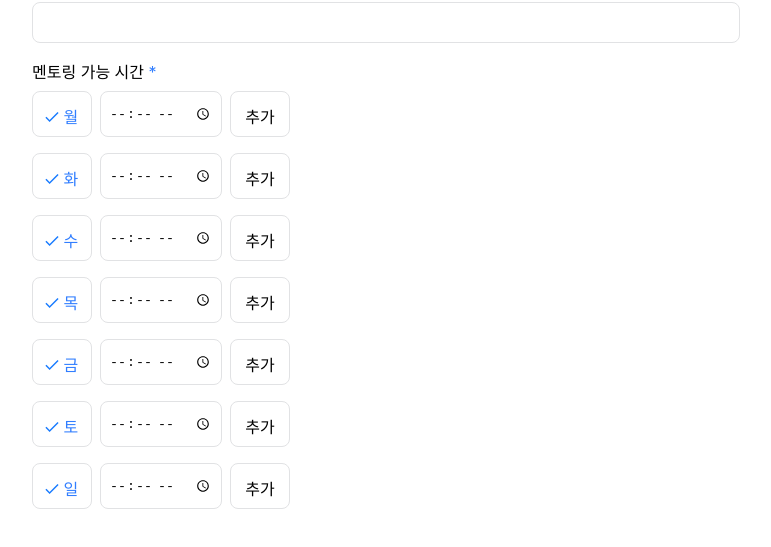
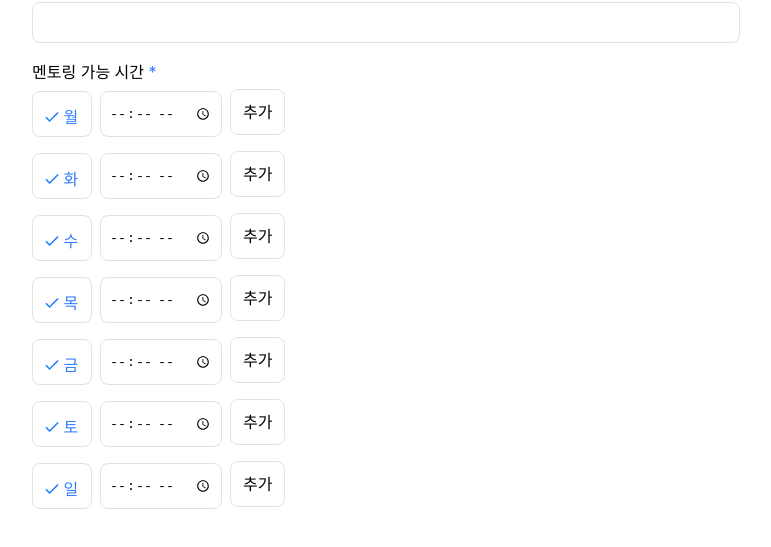
Before and after one commit to JKyEun/starting-resume-feedback, a React (Create React App) app: page /register in a window 1280 px wide. Shown: the part 2804-3351 px from the top of the page, without its empty margins (104-875 px from the left). Built offline with nearby package versions, Linux system fonts and the light colour scheme; no server answers.

Commit message:
feat: 멘토링 가능시간 input

```diff
--- /dev/null
+++ b/src/components/MentorRegisterPage/AvailableTime.tsx
@@ -0,0 +1,80 @@
+import React, { useState } from 'react';
+import { setSchedule, useAppDispatch, useAppSelector } from '../../store';
+
+export default function AvailableTime({
+  sendInfo,
+  schedule,
+  dayIdx,
+  timeIdx,
+}: {
+  sendInfo: () => void;
+  schedule: { time: string; id: number };
+  dayIdx: number;
+  timeIdx: number;
+}) {
+  const dispatch = useAppDispatch();
+  const scheduleInStore = useAppSelector((state) => state.schedule);
+  const [inputValue, setInputValue] = useState<string>(schedule.time);
+
+  const updateTimeValues = () => {
+    const updatedSchedule = scheduleInStore.map((day, index) => {
+      if (index === dayIdx) {
+        return day.map((time, timeIndex) => {
+          if (timeIndex === timeIdx) {
+            return { id: +new Date(), time: inputValue || '' };
+          }
+          return time;
+        });
+      }
+      return day;
+    });
+
+    dispatch(setSchedule(updatedSchedule));
+    sendInfo();
+  };
+
+  const addTimeValues = () => {
+    const addSchedule = scheduleInStore.map((day, index) => {
+      if (index === dayIdx) {
+        const newTime = { id: +new Date(), time: '' };
+        const updatedDay = [...day, newTime];
+        return updatedDay;
+      }
+      return day;
+    });
+
+    dispatch(setSchedule(addSchedule));
+  };
+
+  const deleteTimeValues = () => {
+    const updatedSchedule = scheduleInStore.map((day, index) => {
+      if (index === dayIdx) {
+        const updatedDay = day.filter((time, timeIndex) => timeIndex !== timeIdx);
+        return updatedDay;
+      }
+      return day;
+    });
+
+    dispatch(setSchedule(updatedSchedule));
+  };
+
+  const onInputChange = (e: React.ChangeEvent<HTMLInputElement>) => {
+    setInputValue(e.target.value);
+  };
+
+  return (
+    <span className="relative">
+      <input className="time" type="time" value={inputValue} onChange={onInputChange} onBlur={updateTimeValues} />
+      {scheduleInStore[dayIdx].length !== 1 && (
+        <span onClick={deleteTimeValues} className="remove">
+          X
+        </span>
+      )}
+      {scheduleInStore[dayIdx].length - 1 === timeIdx && (
+        <span onClick={addTimeValues} className="add">
+          추가
+        </span>
+      )}
+    </span>
+  );
+}
--- a/src/components/MentorRegisterPage/BasicInfo.tsx
+++ b/src/components/MentorRegisterPage/BasicInfo.tsx
@@ -29,6 +29,7 @@ export default function BasicInfo() {
     if (files.length > 0) {
       formData.append('resume', files[0]);
     }
+    try {
       const res = await axios.post('http://43.201.17.248:8080/mentor/resume', formData, {
         headers: {
           Authorization: `Bearer ${localStorage.getItem('JWT_TOKEN')}`,
@@ -36,8 +37,10 @@ export default function BasicInfo() {
         },
         withCredentials: true,
       });
-
       console.log(res.data);
+    } catch (err) {
+      console.error(err);
+    }
   };
 
   const sendImg = async () => {
@@ -46,6 +49,7 @@ export default function BasicInfo() {
     if (files.length > 0) {
       formData.append('image', files[0]);
     }
+    try {
       const res = await axios.post('http://43.201.17.248:8080/mentor/profile-image', formData, {
         headers: {
           Authorization: `Bearer ${localStorage.getItem('JWT_TOKEN')}`,
@@ -53,10 +57,11 @@ export default function BasicInfo() {
         },
         withCredentials: true,
       });
-
+      console.log(res.data);
       setImgUrl(res.data.url);
-
-    console.log(res.data);
+    } catch (err) {
+      console.error(err);
+    }
   };
 
   const sendInfo = () => {
@@ -95,7 +100,7 @@ export default function BasicInfo() {
           <label className="input-btn" htmlFor="img-input">
             <img src="/images/edit.svg" alt="연필" />
           </label>
-          <input onChange={sendImg} ref={imgInput} id="img-input" type="file" />
+          <input onChange={sendImg} ref={imgInput} id="img-input" accept="image/*" type="file" />
         </div>
       </div>
       <div className="name frame">
--- a/src/components/MentorRegisterPage/MentoringMethod.tsx
+++ b/src/components/MentorRegisterPage/MentoringMethod.tsx
@@ -1,33 +1,15 @@
-import React, { useRef, useState } from 'react';
-import { setMentorRegister, useAppDispatch } from '../../store';
+import React, { useRef } from 'react';
+import { setMentorRegister, useAppDispatch, useAppSelector } from '../../store';
+import AvailableTime from './AvailableTime';
 
 export default function MentoringMethod() {
-  const [monTime, setMonTime] = useState<string[]>(['']);
-  const [tueTime, setTueTime] = useState<string[]>(['']);
-  const [wedTime, setWedTime] = useState<string[]>(['']);
-  const [thuTime, setThuTime] = useState<string[]>(['']);
-  const [friTime, setFriTime] = useState<string[]>(['']);
-  const [satTime, setSatTime] = useState<string[]>(['']);
-  const [sunTime, setSunTime] = useState<string[]>(['']);
-  const timeArr = [
-    ['월', monTime, setMonTime],
-    ['화', tueTime, setTueTime],
-    ['수', wedTime, setWedTime],
-    ['목', thuTime, setThuTime],
-    ['금', friTime, setFriTime],
-    ['토', satTime, setSatTime],
-    ['일', sunTime, setSunTime],
-  ];
+  const oneWeek = ['월', '화', '수', '목', '금', '토', '일'];
   const curriculum = useRef<HTMLTextAreaElement>(null);
   const time = useRef<HTMLInputElement>(null);
   const price = useRef<HTMLInputElement>(null);
   const dispatch = useAppDispatch();
-
-  const setTime = (dayTime: any, setDayTime: any, idx: any, time: any) => {
-    const arr = [...dayTime];
-    arr[idx] = time;
-    setDayTime(arr);
-  };
+  const schedule = useAppSelector((state) => state.schedule);
+  const scheduleArr = Object.values(schedule);
 
   const sendInfo = () => {
     const info = {
@@ -35,13 +17,13 @@ export default function MentoringMethod() {
       time: time.current?.value,
       price: price.current?.value,
       schedules: [
-        { day: '월', time: monTime },
-        { day: '화', time: tueTime },
-        { day: '수', time: wedTime },
-        { day: '목', time: thuTime },
-        { day: '금', time: friTime },
-        { day: '토', time: satTime },
-        { day: '일', time: sunTime },
+        { day: '월', time: schedule[0] },
+        { day: '화', time: schedule[1] },
+        { day: '수', time: schedule[2] },
+        { day: '목', time: schedule[3] },
+        { day: '금', time: schedule[4] },
+        { day: '토', time: schedule[5] },
+        { day: '일', time: schedule[6] },
       ],
     };
 
@@ -80,31 +62,21 @@ export default function MentoringMethod() {
           멘토링 가능 시간 <span>*</span>
         </div>
         <div className="time-picker">
-          {timeArr.map((timeEl: any) => (
-            <div key={timeEl[0]}>
+          {oneWeek.map((day, dayIdx) => (
+            <div key={day}>
               <span className="day">
-                <img src="/images/check.svg" alt="체크" /> <span>{timeEl[0]}</span>
+                <img src="/images/check.svg" alt="체크" /> <span>{day}</span>
               </span>
               <span>
-                {timeEl[1].map((el: string, idx: number) => (
-                  <input
-                    key={el + idx.toString()}
-                    onChange={(e) => {
-                      setTime(timeEl[1], timeEl[2], idx, e.target.value);
-                      sendInfo();
-                    }}
-                    value={timeEl[1]}
-                    className="time"
-                    type="time"
+                {scheduleArr[dayIdx].map((schedule, timeIdx) => (
+                  <AvailableTime
+                    key={schedule.id}
+                    sendInfo={sendInfo}
+                    schedule={schedule}
+                    dayIdx={dayIdx}
+                    timeIdx={timeIdx}
                   />
                 ))}
-              </span>
-              <span
-                onClick={() => {
-                  timeEl[2]([...timeEl[1], '']);
-                }}
-                className="add">
-                추가
               </span>
             </div>
           ))}
--- a/src/store/index.ts
+++ b/src/store/index.ts
@@ -129,11 +129,45 @@ const mentorRegisterSlice = createSlice({
   },
 });
 
+type EachDay = {
+  id: number;
+  time: string;
+};
+
+type ScheduleState = {
+  0: EachDay[];
+  1: EachDay[];
+  2: EachDay[];
+  3: EachDay[];
+  4: EachDay[];
+  5: EachDay[];
+  6: EachDay[];
+};
+
+const initialScheduleState: Array<EachDay[]> = [
+  [{ id: 0, time: '' }],
+  [{ id: 0, time: '' }],
+  [{ id: 0, time: '' }],
+  [{ id: 0, time: '' }],
+  [{ id: 0, time: '' }],
+  [{ id: 0, time: '' }],
+  [{ id: 0, time: '' }],
+];
+
+const scheduleSlice = createSlice({
+  name: 'schedule',
+  initialState: initialScheduleState,
+  reducers: {
+    setSchedule: (state, action: PayloadAction<Array<EachDay[]>>) => [...action.payload],
+  },
+});
+
 const store = configureStore({
   reducer: {
     auth: authSlice.reducer,
     filter: filterSlice.reducer,
     mentorRegistor: mentorRegisterSlice.reducer,
+    schedule: scheduleSlice.reducer,
   },
 });
 
@@ -144,4 +178,5 @@ export const useAppDispatch: () => AppDispatch = useDispatch;
 export const { login, logout } = authSlice.actions;
 export const { setJobFolder, setJob, removeJob, setCompany, removeCompany, setOrder } = filterSlice.actions;
 export const { setMentorRegister } = mentorRegisterSlice.actions;
+export const { setSchedule } = scheduleSlice.actions;
 export default store;
--- a/src/style/mentorRegisterPage.scss
+++ b/src/style/mentorRegisterPage.scss
@@ -176,6 +176,9 @@
         .time-picker {
           display: flex;
           flex-direction: column;
+          .relative {
+            position: relative;
+          }
           div {
             display: flex;
             flex-wrap: wrap;
@@ -198,6 +201,10 @@
             margin: 0 8px 8px 0;
           }
           .add {
+            display: none;
+          }
+          .add:last-child {
+            display: inline;
             width: 60px;
             height: 46px;
             padding: 12px;
@@ -206,6 +213,17 @@
             color: #000;
             text-align: center;
             cursor: pointer;
+          }
+          .remove {
+            position: absolute;
+            color: white;
+            background-color: #000;
+            border-radius: 50%;
+            width: 16px;
+            height: 16px;
+            text-align: center;
+            line-height: 16px;
+            left: 110px;
           }
         }
       }
```
Lines whose indentation alone changed are shown as unchanged.
